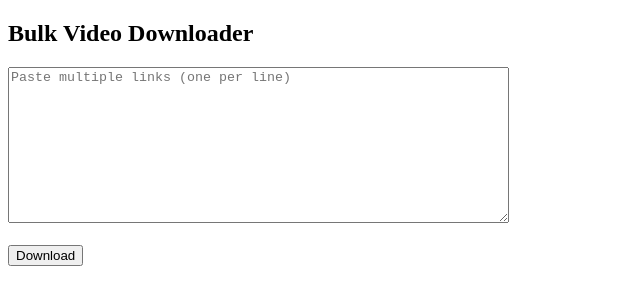
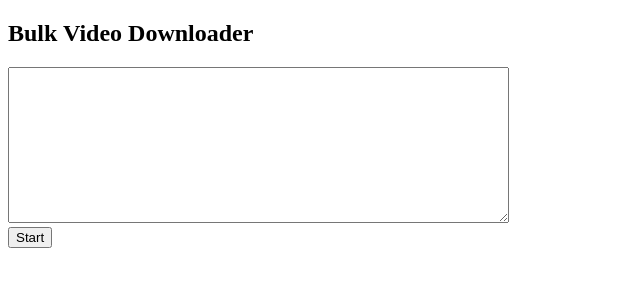
Before and after one commit to blogric/whimsy-downloader, a plain HTML site: page index.html in a window 1280 px wide. Shown: the whole page, without its empty margins (0-640 px from the left). Drawn offline with Linux system fonts and the light colour scheme.

Commit message:
Update index.html

```diff
--- a/index.html
+++ b/index.html
@@ -1,37 +1,36 @@
 <!DOCTYPE html>
 <html>
 <head>
-<title>Bulk RedNote Downloader</title>
+<title>Ultimate Downloader</title>
 </head>
 <body>
 
 <h2>Bulk Video Downloader</h2>
 
-<textarea id="links" rows="10" cols="60" placeholder="Paste multiple links (one per line)"></textarea><br><br>
-
-<button onclick="start()">Download</button>
+<textarea id="links" rows="10" cols="60"></textarea><br>
+<button onclick="start()">Start</button>
 
 <div id="output"></div>
 
 <script>
-async function start() {
+async function start(){
     let raw = document.getElementById("links").value;
-    let links = raw.split("\n").filter(l => l.trim() !== "");
+    let links = raw.split("\n").filter(x=>x.trim()!="");
 
-    let res = await fetch("/bulk", {
-        method: "POST",
-        headers: {"Content-Type": "application/json"},
-        body: JSON.stringify({links})
+    let res = await fetch("/bulk",{
+        method:"POST",
+        headers:{"Content-Type":"application/json"},
+        body:JSON.stringify({links})
     });
 
     let data = await res.json();
+    let html = "";
 
-    let html = "";
-    data.forEach(item => {
-        if(item.video !== "Not Found"){
-            html += `<p>${item.link} → <a href="${item.video}" target="_blank">Download</a></p>`;
+    data.forEach(d=>{
+        if(d.video && d.video !== "Failed"){
+            html += `<p><a href="${d.video}" target="_blank">Download</a></p>`;
         } else {
-            html += `<p>${item.link} → Failed</p>`;
+            html += `<p>Failed</p>`;
         }
     });
 
```
